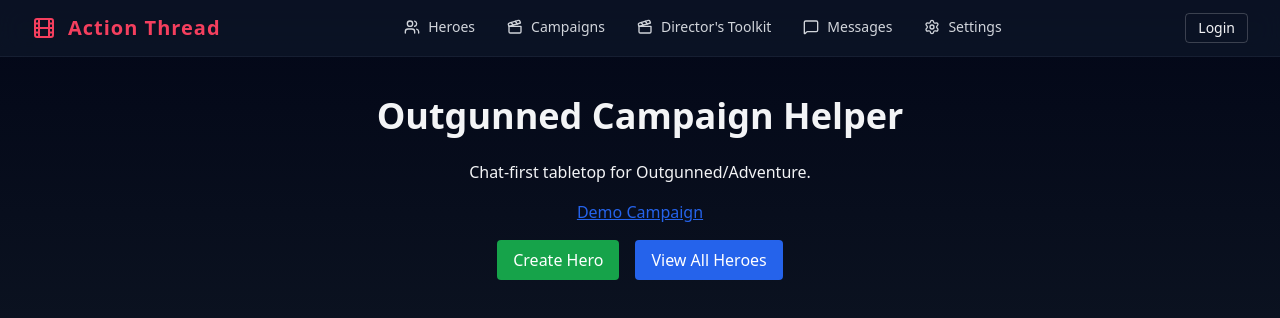
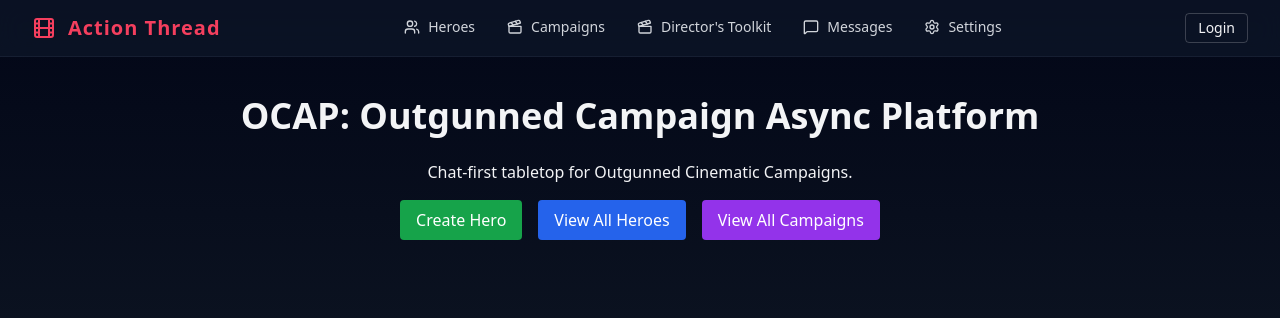
Before and after one commit to thgii/Outgunned-Async-App, a React (Vite) app in the folder apps/web/: page / in a window 1280 px wide. Shown: the top 318 px of the page. Built offline with nearby package versions, Linux system fonts and the light colour scheme.

Commit message:
Update Home.tsx

```diff
--- a/apps/web/src/routes/Home.tsx
+++ b/apps/web/src/routes/Home.tsx
@@ -3,13 +3,9 @@ import { Link } from "react-router-dom";
 export default function Home() {
   return (
     <div className="p-8 text-center space-y-4">
-      <h1 className="text-4xl font-bold mb-6">Outgunned Campaign Helper</h1>
+      <h1 className="text-4xl font-bold mb-6">OCAP: Outgunned Campaign Async Platform</h1>
 
-      <p className="mb-4">Chat-first tabletop for Outgunned/Adventure.</p>
-      <div className="space-x-4">
-        <Link to="/campaign/demo-camp" className="text-blue-600 underline">Demo Campaign</Link>
-      </div>
-
+      <p className="mb-4">Chat-first tabletop for Outgunned Cinematic Campaigns.</p>
 
       <div className="space-x-4">
         <Link to="/characters/new">
@@ -23,6 +19,13 @@ export default function Home() {
             View All Heroes
           </button>
         </Link>
+
+        <Link to="/campaigns">
+          <button className="bg-purple-600 hover:bg-purple-700 text-white px-4 py-2 rounded">
+            View All Campaigns
+          </button>
+        </Link>
+
       </div>
     </div>
   );
```
